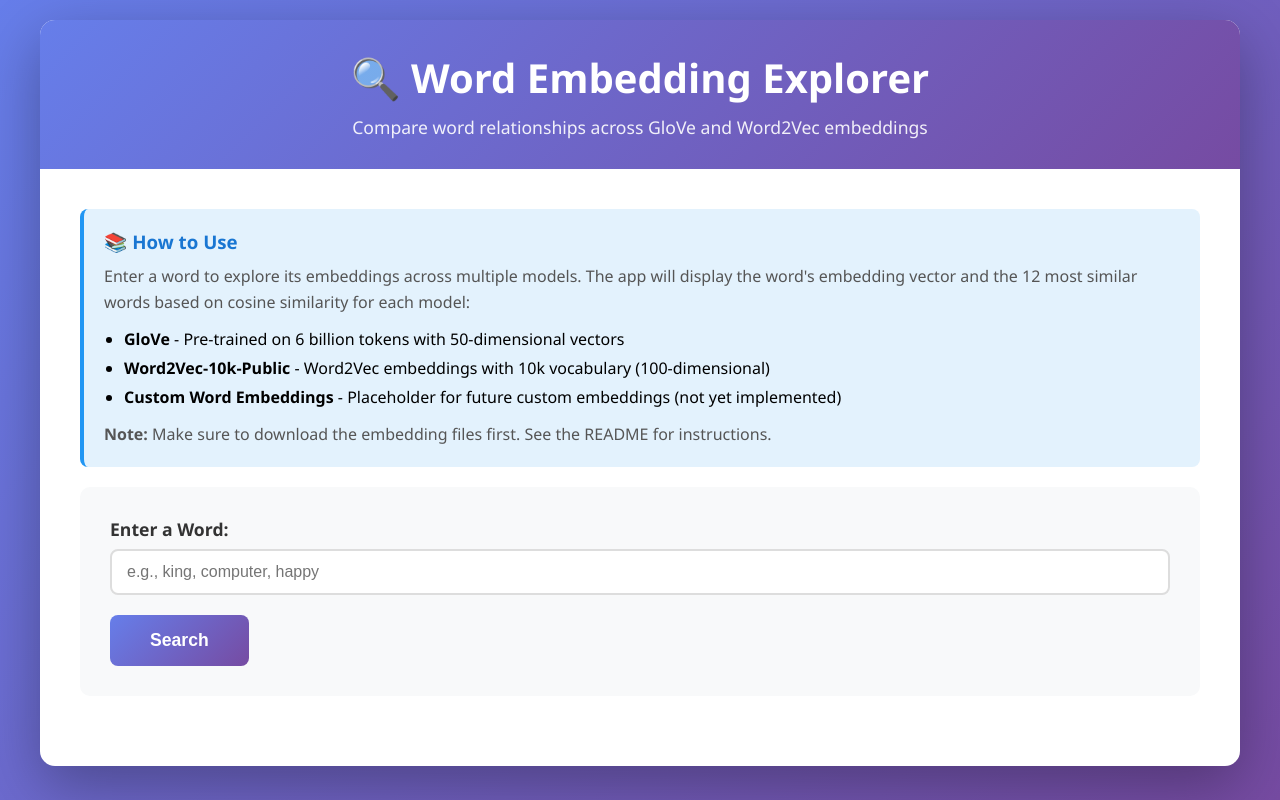
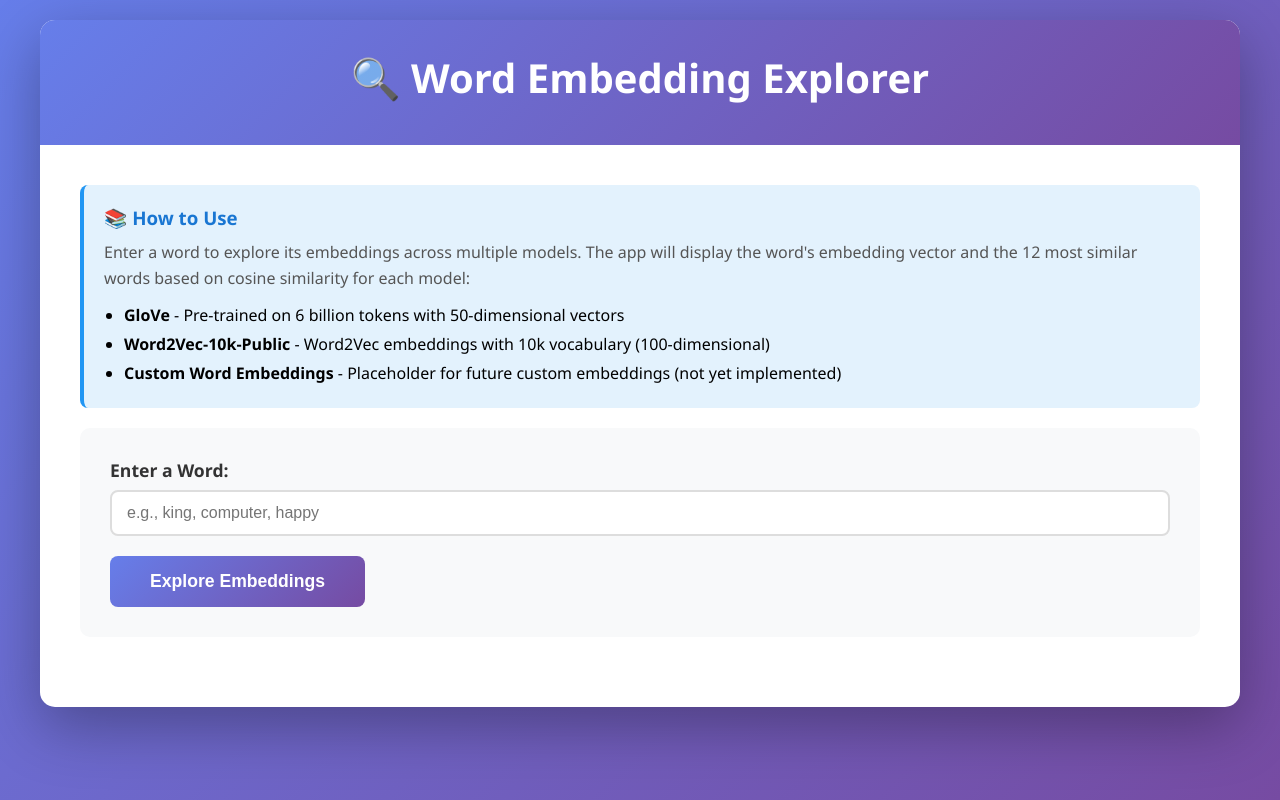
Before and after one commit to conoromahony/word-embedding-webapp, a Flask app: page / in a window 1280 px wide. Run offline with Flask 2, Linux system fonts and the light colour scheme.

Commit message:
Minor edits.

```diff
--- a/app.py
+++ b/app.py
@@ -104,12 +104,7 @@ def load_custom_embeddings(file_path):
         None (not yet implemented)
     """
     # TODO: Implement custom embeddings loading logic
-    # Expected implementation:
-    # - Support common embedding formats (text, binary, Word2Vec format)
-    # - Return either a dictionary (like GloVe) or KeyedVectors object (like Word2Vec)
-    # - Add error handling for missing files and invalid formats
-    # - Consider memory management for large embedding files
-    logging.info("Custom embeddings feature is not yet implemented")
+    logging.info("This feature is not yet implemented")
     return None
 
 
--- a/templates/index.html
+++ b/templates/index.html
@@ -300,7 +300,6 @@
     <div class="container">
         <header>
             <h1>🔍 Word Embedding Explorer</h1>
-            <p>Compare word relationships across GloVe and Word2Vec embeddings</p>
         </header>
 
         <div class="main-content">
@@ -315,9 +314,6 @@
                     <li><strong>Word2Vec-10k-Public</strong> - Word2Vec embeddings with 10k vocabulary (100-dimensional)</li>
                     <li><strong>Custom Word Embeddings</strong> - Placeholder for future custom embeddings (not yet implemented)</li>
                 </ul>
-                <p style="margin-top: 10px;">
-                    <strong>Note:</strong> Make sure to download the embedding files first. See the README for instructions.
-                </p>
             </div>
 
             <div class="input-section">
@@ -326,7 +322,7 @@
                     <input type="text" id="word-input" placeholder="e.g., king, computer, happy" />
                 </div>
 
-                <button id="search-btn">Search</button>
+                <button id="search-btn">Explore Embeddings</button>
             </div>
 
             <div class="error-message" id="error-message"></div>
@@ -497,7 +493,7 @@
             const models = [
                 { key: 'glove', name: 'GloVe', class: 'glove' },
                 { key: 'word2vec_10k_public', name: 'Word2Vec-10k-Public', class: 'word2vec-10k-public' },
-                { key: 'custom', name: 'Custom Word Embeddings', class: 'custom' }
+                { key: 'custom', name: 'Conor\'s Word Embeddings', class: 'custom' }
             ];
 
             // Display Most Similar Words for each model
```
